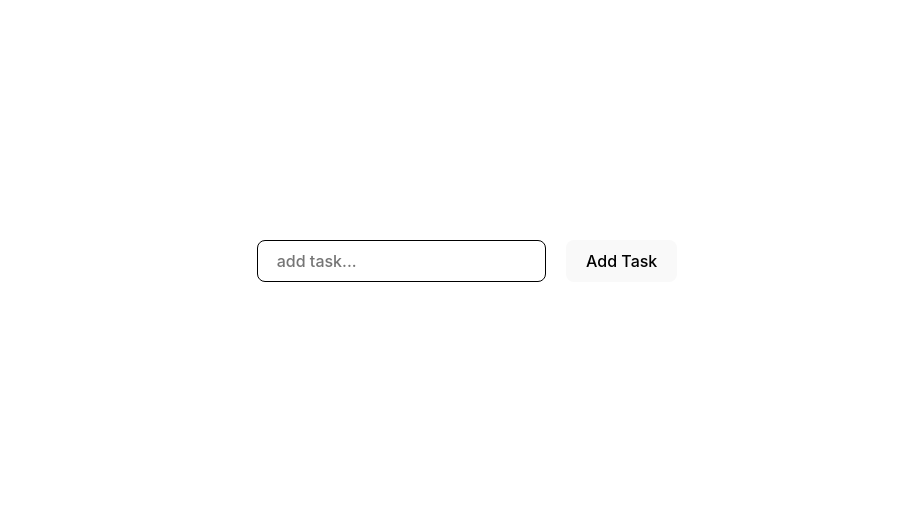
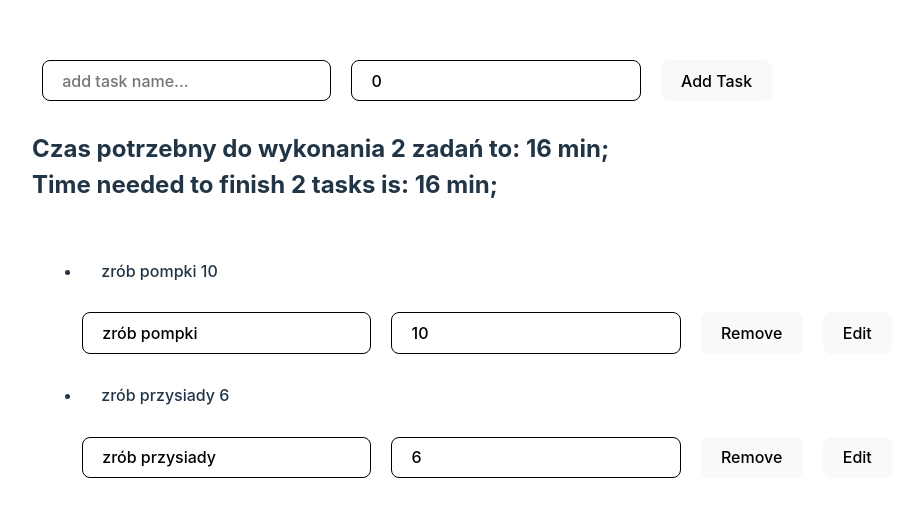
Before and after one commit to Rosomak2024/To-Do-List-React, a React (Vite) app: page / in a window 1280 px wide. Shown: the part 123-640 px from the top of the page, without its empty margins (173-1076 px from the left). Built offline with nearby package versions, Linux system fonts and the light colour scheme.

Commit message:
new version with time

```diff
--- a/src/ToDoList.jsx
+++ b/src/ToDoList.jsx
@@ -2,61 +2,75 @@ import { useState } from "react";
 import { ToDoListItem } from "./ToDoListItem";
 
 export const ToDoList = () => {
-  const [tasks, setTasks] = useState([]);
-  const [inputValue, setInputValue] = useState("");
-  const [inputEditValue, setInputEditValue] = useState("");
+  const [tasks, setTasks] = useState([
+    { name: "zrób pompki", time: 10 },
+    { name: "zrób przysiady", time: 6 },
+  ]);
+  const [task, setTask] = useState({ name: "", time: 0 });
 
-  const handleInputChange = (e) => {
-    setInputValue(e.target.value);
-  };
-  const handleInputEditChange = (e) => {
-    setInputEditValue(e.target.value);
+  const actualNameChange = (value) => {
+    setTask({ ...task, name: value });
   };
 
   const handleAddTask = () => {
-    setTasks((prevState) => [...prevState, inputValue]);
-    setInputValue("");
+    setTasks((prevState) => [...prevState, task]);
   };
 
   const handleRemoveTask = (index) => {
     setTasks((prevTasks) => {
       const newTasks = [...prevTasks];
-      newTasks.splice(index, 1); //at  possition index remove 1 item.
+      newTasks.splice(index, 1);
       return newTasks;
     });
   };
 
-  const handleEditTask = (index) => {
+  const handleEditTask = (index, taskName, time) => {
     setTasks((prevTasks) => {
       const newTasks = [...prevTasks];
-      newTasks.splice(index, 1, inputEditValue);
-      // setInputEditValue("");
+      newTasks.splice(index, 1, { name: taskName, time: time });
+
       return newTasks;
     });
   };
 
+  const result = tasks.reduce((total, task) => {
+    const taskTime = parseFloat(task.time);
+    return total + taskTime;
+  }, 0);
+
   return (
     <>
       <input
-        id="input"
-        placeholder="add task..."
-        value={inputValue}
-        onChange={handleInputChange}
+        id="inputName"
+        placeholder="add task name..."
+        value={task.name}
+        onChange={(e) => actualNameChange(e.target.value)}
+      ></input>
+      <input
+        type="number"
+        id="inputTime"
+        placeholder="add task time..."
+        value={task.time}
+        onChange={(e) => setTask({ ...task, time: e.target.value })}
       ></input>
       <button id="add_btn" onClick={handleAddTask}>
         Add Task
       </button>
+      <h2>
+        Czas potrzebny do wykonania {tasks.length} zadań to: {result} min;
+        <br></br> Time needed to finish {tasks.length} tasks is: {result} min;
+      </h2>
       <div id="container">
         <ul>
           {tasks.map((task, index) => {
             return (
               <ToDoListItem
                 key={index}
-                taskName={task}
-                taskIndex={index}
+                name={task.name}
+                index={index}
                 handleRemoveTask={handleRemoveTask}
                 handleEditTask={handleEditTask}
-                handleInputEditChange={handleInputEditChange}
+                time={task.time}
               />
             );
           })}
--- a/src/ToDoListItem.jsx
+++ b/src/ToDoListItem.jsx
@@ -1,28 +1,43 @@
-import React from "react";
-// import { ToDoList } from "./ToDoList";
+import React, { useState } from "react";
 
 export const ToDoListItem = (props) => {
+  const [actualTaskName, setActualTaskName] = useState(props.name);
+  const [time, setTime] = useState(props.time);
+
   return (
     <>
-      <li key={props.taskIndex}>{props.taskName}</li>
+      <div className="task_container">
+        <li key={props.index}>
+          {props.name} {props.time}
+        </li>
         <input
-        id={props.taskIndex}
-        onChange={props.handleInputEditChange}
-        value={props.inputEditValue}
+          id={props.index}
+          onChange={(e) => setActualTaskName(e.target.value)}
+          value={actualTaskName}
           placeholder="edit task here"
+        ></input>
+        <input
+          type="number"
+          id={props.index + 100}
+          onChange={(e) => setTime(e.target.value)}
+          value={time}
+          placeholder="edit time needed"
         ></input>
         <button
           id="remove_btn"
-        onClick={() => props.handleRemoveTask(props.taskIndex)}
+          onClick={() => props.handleRemoveTask(props.index)}
         >
           Remove
         </button>
         <button
           id="edit_btn"
-        onClick={() => props.handleEditTask(props.taskIndex)}
+          onClick={() =>
+            props.handleEditTask(props.index, actualTaskName, time)
+          }
         >
           Edit
         </button>
+      </div>
     </>
   );
 };
```
Lines whose indentation alone changed are shown as unchanged.
